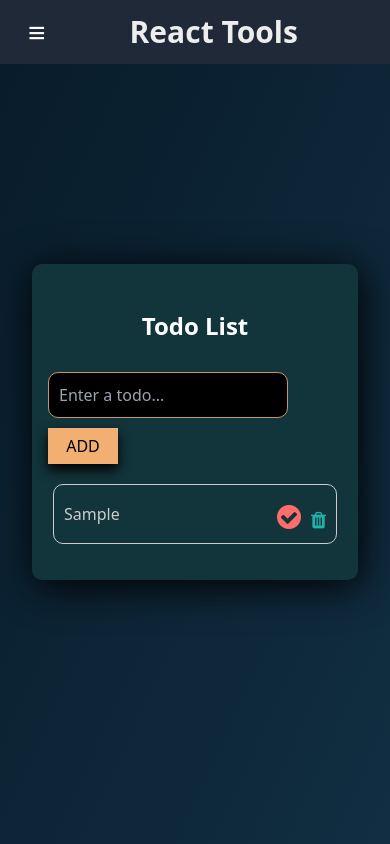
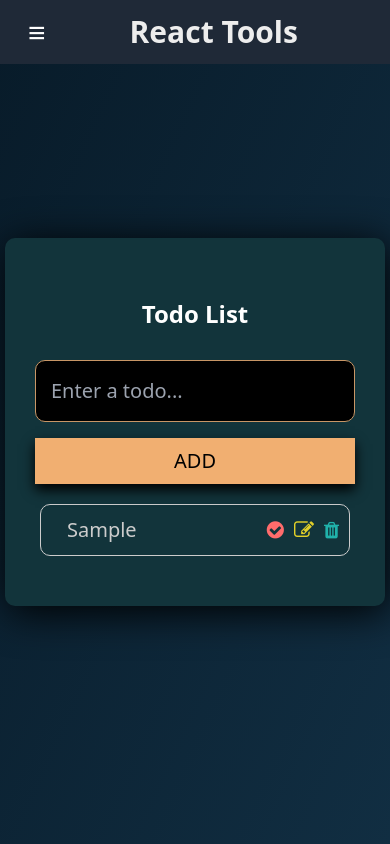
Before and after one commit to panntod/Tools-React, a React (Create React App) app: page /todos in a window 390 px wide. Both pictures are taken after typing "Sample" into the empty fields and a click on the button "ADD". Shown: the top 844 px of the page. Built offline with nearby package versions, Linux system fonts and the light colour scheme.

Commit message:
[style] restyle todolist in mobile screen

```diff
--- a/src/components/form.jsx
+++ b/src/components/form.jsx
@@ -37,7 +37,7 @@ function Form({input, setInput, todos, setTodos, editTodo, setEditTodo}) {
   return (
     <form onSubmit= {onFormSubmit}>
       <input
-        type="text"
+        type="text-area"
         placeholder="Enter a todo..."
         className="task_input"
         value={input}
--- a/src/components/todosList.jsx
+++ b/src/components/todosList.jsx
@@ -32,14 +32,14 @@ const TodosList = ({ todos, setTodos, setEditTodo }) => {
             className={`list ${todo.completed ? "complete" : ""}`}
             onChange={(event) => event.preventDefault()}
           />
-          <div className="button-container">
-            <button className={`button_complete task-button  ${todo.completed ? "button_none" : ""}`} onClick={() =>  handleComplete(todo)}>
+          <div className="button_container">
+            <button className={`button_complete task-button button_icon  ${todo.completed ? "button_none" : ""}`} onClick={() =>  handleComplete(todo)}>
                 <i className="fa fa-check-circle"></i>
             </button>
-            <button className={`button_edit task-button sm-none ${todo.completed ? "button_none" : ""}`} onClick={() => handleEdit(todo)}>
+            <button className={`button_edit task-button button_icon ${todo.completed ? "button_none" : ""}`} onClick={() => handleEdit(todo)}>
                 <i className="fa fa-edit"></i>
             </button>
-            <button className="button_delete task-button" onClick={() => { handleDelete(todo)}}>
+            <button className="button_trash task-button button_icon" onClick={() => { handleDelete(todo)}}>
                 <i className="fa fa-trash"></i>
             </button>
           </div>
--- a/src/css/todolist.css
+++ b/src/css/todolist.css
@@ -1,6 +1,8 @@
+/* CSS default */
+
 .todos_wrapper {
   background-color: #12343b;
-    min-width: 450px;
+  width: 450px;
   min-height: 650px;
   padding: 30px;
   box-sizing: border-box;
@@ -30,14 +32,14 @@
 .button_add {
   background-color: #f1af71;
   box-shadow: 0 6px 12px black;
-    padding: .5rem .9rem;
+  padding: 0.5rem 0.9rem;
   font-size: 20px;
   cursor: pointer;
   border: none;
   width: 70px;
 }
 
-  .button_add:hover{
+.button_add:hover {
   border: 1px solid #f1af71;
   color: #f1af71;
   background: black;
@@ -53,9 +55,13 @@
   max-height: 60px;
 }
 
-  .button_complete,
-  .button_delete,
-  .button_edit {
+.button_container {
+  display: flex;
+  justify-content: end;
+  width: 90px;
+}
+
+.button_icon {
   border: none;
   outline: none;
   cursor: pointer;
@@ -74,7 +80,7 @@
   margin-right: 10px;
 }
 
-  .button_delete {
+.button_trash {
   color: lightseagreen;
 }
 
@@ -103,36 +109,28 @@
   outline: none;
 }
 
-  @media (max-width: 657px) {
+@media screen and (max-width: 768px) {
   .todos_wrapper {
-      min-width: auto;
+    width: 380px;
     min-height: auto;
-      padding: 1rem;
-      margin: 2rem;
+    margin: 2rem auto;
   }
+
+  .button_add {
+    margin-top: 1rem;
+    width: 100%;
+  }
+
   .task_input {
-      width: 240px;
-      padding: 10px;
-      margin: 0 10px 10px 0;
-      font-size: 16px;
+    width: 100%;
+    margin-right: 0;
   }
-    .button_add {
-      padding: .4rem .8rem;
-      font-size: 16px;
-      width: 70px;
+
+  .list {
+    width: 180px;
   }
-    .list {
-      background-color: #12343b;
-      max-width: 180px;
-      font-size: 16px;
-      padding-left: 0;
-    }
-    .button-container{
-      margin-left: 10px;
-      width: auto;
-      height: auto;
-    }
-    .sm-none{
-      display: none;
+
+  .button_icon {
+    font-size: 20px;
   }
 }
```
Lines whose indentation alone changed are shown as unchanged.
